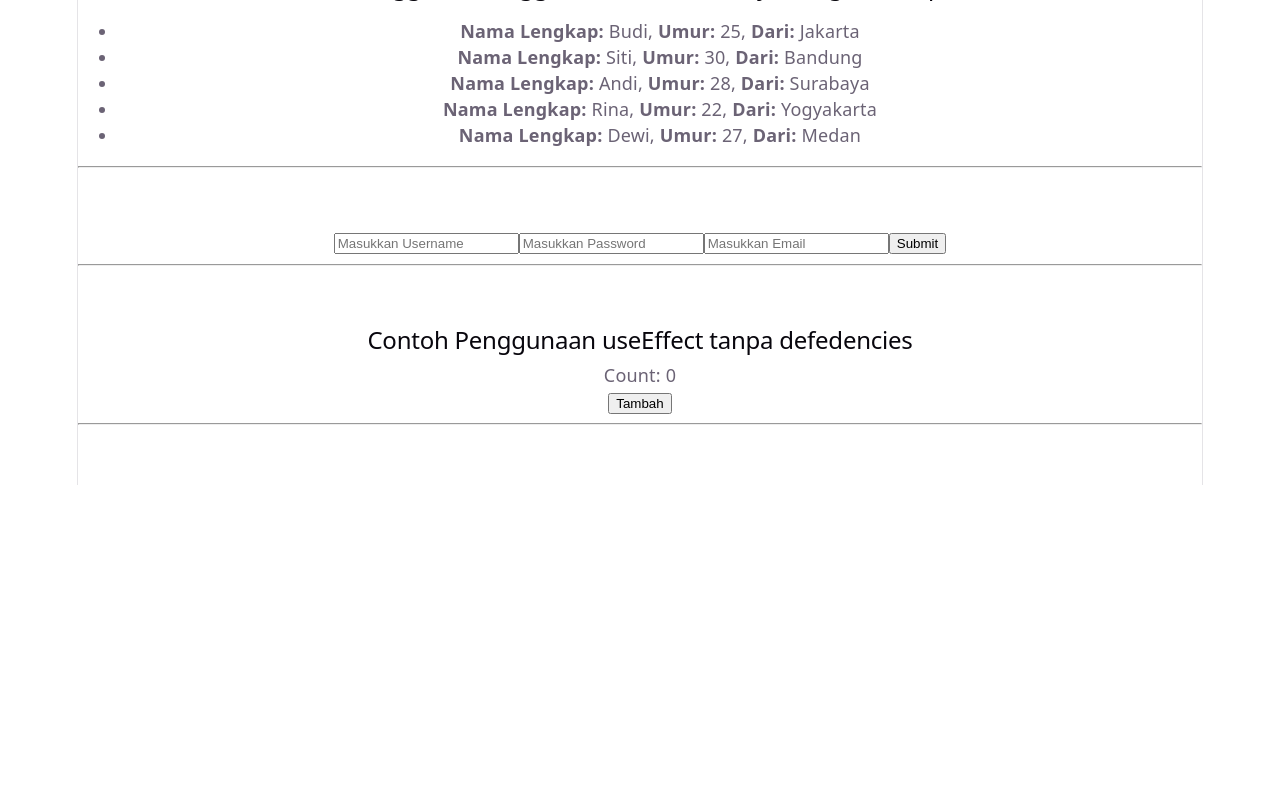
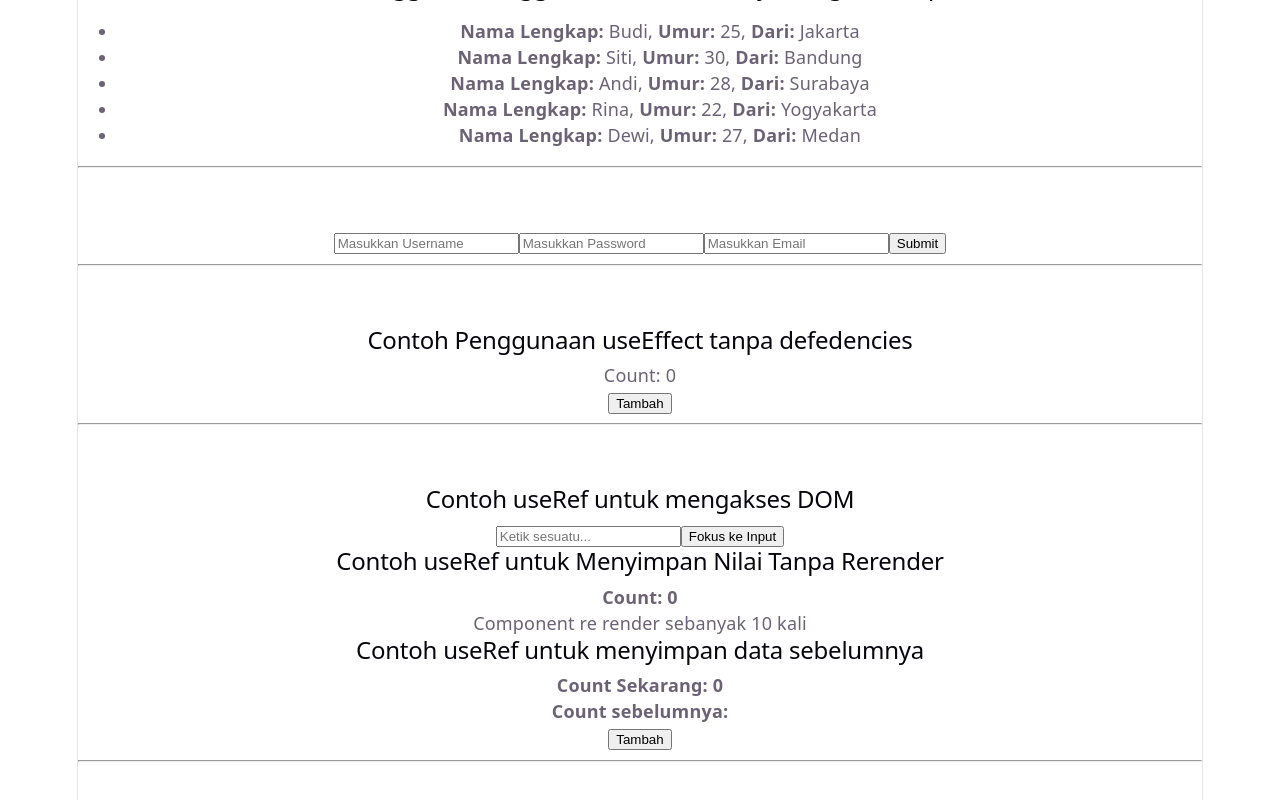
Before and after one commit to fadilahyudapratama/learn-react-basic, a React (Vite) app: page / in a window 1280 px wide. Shown: the part 2741-3541 px from the top of the page. Before the commit the page ends 3226 px from the top, so only its background shows below. Built offline with nearby package versions, Linux system fonts and the light colour scheme.

Commit message:
Contoh useRef hook pada react js

```diff
--- a/src/App.jsx
+++ b/src/App.jsx
@@ -9,6 +9,7 @@ import ConditionalRendering from './component/ConditionalRendering';
 import ListKeys from './component/ListKeys';
 import Form from './component/Form';
 import UseEffect from './component/UseEffect';
+import UseRef from './component/UseRef';
 
 function App() {
   const name = "fadhilah Yuda Pratama";
@@ -46,6 +47,9 @@ function App() {
       <Section>
         <UseEffect />
       </Section>
+      <Section>
+        <UseRef />
+      </Section>
     </div>
   )
 }
--- /dev/null
+++ b/src/component/UseRef.jsx
@@ -0,0 +1,36 @@
+import { useState, useRef, useEffect } from "react";
+
+function UseRef() {
+    const inputRef = useRef();
+    const [count, setCount ] = useState(0);
+    const renderCount = useRef(0);
+    const prevCount = useRef();
+
+    renderCount.current += 5;
+    const focusInput = () => {
+        inputRef.current.focus();
+    };
+
+    useEffect(() => {
+        prevCount.current = count;
+    }, [count])
+
+    return (
+        <div>
+            <h2>Contoh useRef untuk mengakses DOM</h2>
+            <input type="text" ref={inputRef} placeholder="Ketik sesuatu..." />
+            <button onClick={focusInput}>Fokus ke Input</button>
+
+            <h2>Contoh useRef untuk Menyimpan Nilai Tanpa Rerender</h2>
+            <p><strong>Count: {count}</strong></p>
+            <p>Component re render sebanyak {renderCount.current} kali</p>
+
+            <h2>Contoh useRef untuk menyimpan data sebelumnya</h2>
+            <p><strong>Count Sekarang: {count} </strong></p>
+            <p><strong>Count sebelumnya: {prevCount.current} </strong></p>
+            <button onClick={() => setCount(count + 1)}>Tambah</button>
+        </div>
+    );
+}
+
+export default UseRef;
```
